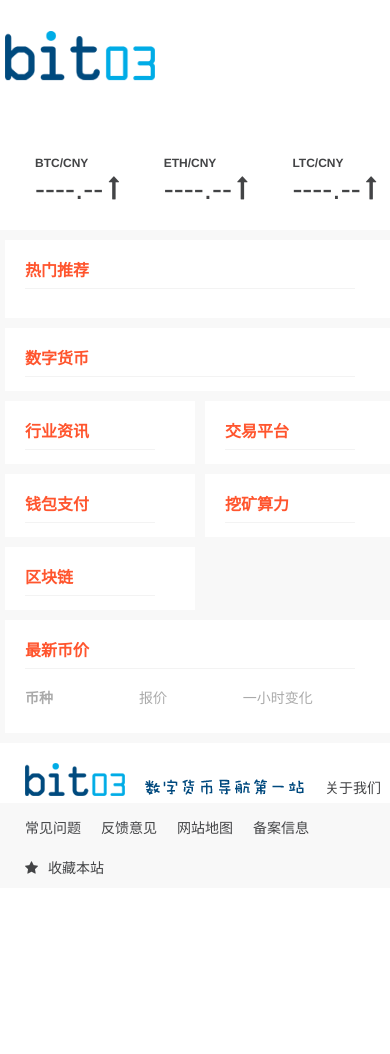
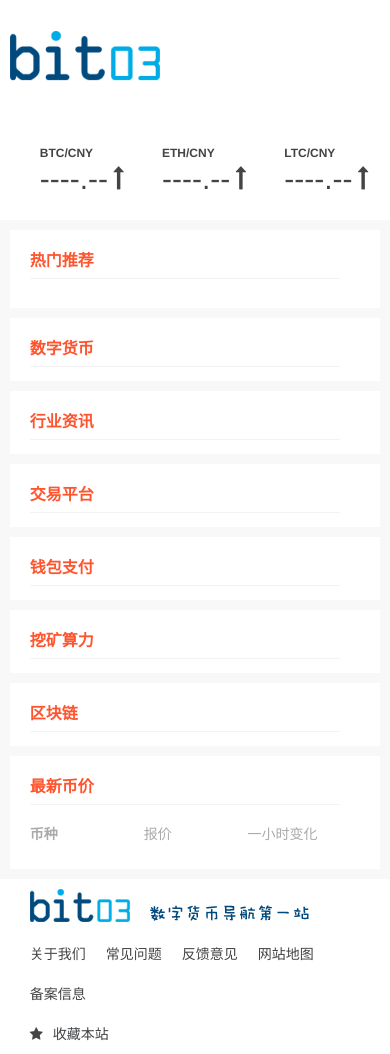
Before and after one commit to huanjie23333/Django_demo, a Django app: template templates/web/index.html in a window 390 px wide. Before the commit the page ends 875 px from the top, so only its background shows below. Run offline with Django 3.2, Linux system fonts and the light colour scheme; the template is opened without the code that fills it, so the values that code supplies are empty; some libraries are stand-ins or nearby versions.

Commit message:
update mobile display

```diff
--- a/quark/settings/settings.py
+++ b/quark/settings/settings.py
@@ -33,6 +33,7 @@ ALLOWED_HOSTS = ["*"]
 # Application definition
 
 INSTALLED_APPS = [
+    'suit',
     'django.contrib.admin',
     'django.contrib.auth',
     'django.contrib.contenttypes',
--- a/requirements.txt
+++ b/requirements.txt
@@ -13,6 +13,7 @@ django-htmlmin==0.10.0
 django-model-utils==3.0.0
 django-nose==1.4.5
 django-taggit==0.22.1
+django-suit==0.2.25
 docopt==0.6.2
 gevent==1.2.2
 greenlet==0.4.12
--- a/static/css/web/dimentions/md.less
+++ b/static/css/web/dimentions/md.less
@@ -1,2 +1,5 @@
 @media(max-width: 1199px) {
+   .container{
+      width: 95%;
+   }
 }
--- a/static/css/web/dimentions/xs.less
+++ b/static/css/web/dimentions/xs.less
@@ -4,5 +4,15 @@
 //for xs screen , and all screen NOT sx
 
 @media (max-width:768px){
+  #grid[data-columns]::before{
+  content: '1 .column.size-1of1';
+  }
+  #grid{
+    .column {
+      float: left;
+      border-left: 0px;
+    }
+    .size-1of1 { width: 100%; }
+  }
 
 }
--- a/static/css/web/main.css
+++ b/static/css/web/main.css
@@ -462,10 +462,71 @@ ul li {
   margin-left: -10px;
   margin-right: 0px;
 }
+@media (max-width: 768px) {
+  .col-lg-1,
+  .col-lg-10,
+  .col-lg-11,
+  .col-lg-12,
+  .col-lg-2,
+  .col-lg-3,
+  .col-lg-4,
+  .col-lg-5,
+  .col-lg-6,
+  .col-lg-7,
+  .col-lg-8,
+  .col-lg-9,
+  .col-md-1,
+  .col-md-10,
+  .col-md-11,
+  .col-md-12,
+  .col-md-2,
+  .col-md-3,
+  .col-md-4,
+  .col-md-5,
+  .col-md-6,
+  .col-md-7,
+  .col-md-8,
+  .col-md-9,
+  .col-sm-1,
+  .col-sm-10,
+  .col-sm-11,
+  .col-sm-12,
+  .col-sm-2,
+  .col-sm-3,
+  .col-sm-4,
+  .col-sm-5,
+  .col-sm-6,
+  .col-sm-7,
+  .col-sm-8,
+  .col-sm-9,
+  .col-xs-1,
+  .col-xs-10,
+  .col-xs-11,
+  .col-xs-12,
+  .col-xs-2,
+  .col-xs-3,
+  .col-xs-4,
+  .col-xs-5,
+  .col-xs-6,
+  .col-xs-7,
+  .col-xs-8,
+  .col-xs-9 {
+    padding-left: 0;
+    padding-right: 0;
+  }
+  .container {
+    padding-left: 0;
+    padding-right: 0;
+  }
+  .row {
+    margin-left: 0;
+    margin-right: 0;
+  }
+}
 body {
   color: #434446;
   font-size: 14px;
-  background-color: #f8f8f8;
+  background-color: #ffffff;
   font-family: "Helvetica Neue", Helvetica, "Hiragino Sans GB", "Microsoft YaHei", Arial, sans-serif;
   -webkit-font-smoothing: subpixel-antialiased;
 }
@@ -533,6 +594,10 @@ body a:hover {
 }
 #header .price-list > li .quote .quote-price i::before {
   font-size: 24px;
+}
+#content {
+  background-color: #f8f8f8;
+  padding-bottom: 10px;
 }
 #content .box {
   margin-top: 10px;
@@ -650,7 +715,7 @@ body a:hover {
   width: 50%;
 }
 #footer {
-  margin-top: 10px;
+  margin-top: 0px;
   background-color: #fff;
   height: 60px;
 }
@@ -675,6 +740,23 @@ body a:hover {
 #bookmarkme {
   cursor: pointer;
 }
+@media (max-width: 1199px) {
+  .container {
+    width: 95%;
+  }
+}
+@media (max-width: 768px) {
+  #grid[data-columns]::before {
+    content: '1 .column.size-1of1';
+  }
+  #grid .column {
+    float: left;
+    border-left: 0px;
+  }
+  #grid .size-1of1 {
+    width: 100%;
+  }
+}
 .test {
   color: black;
 }
--- a/static/css/web/main.less
+++ b/static/css/web/main.less
@@ -76,7 +76,8 @@ body{
 @box-header-font-color:#ff552e;
 
 #content{
-
+  background-color:@default-content-background;
+  padding-bottom:@gutter-size;
   .box{
     margin-top: @gutter-size;
     background-color:@box-bg-color;
@@ -181,7 +182,7 @@ body{
 #grid{
   .column {
     float: left;
-    border-left: solid 10px @default-background;
+    border-left: solid 10px @default-content-background;
   }
   .size-1of2 { width: 50%; }
 }
@@ -189,7 +190,7 @@ body{
 
 
 #footer{
-  margin-top:10px;
+  margin-top:0px;
   background-color:#fff;
   height:60px;
   .logo{
--- a/templates/base/snippets/meta.html
+++ b/templates/base/snippets/meta.html
@@ -1,6 +1,11 @@
+
     <meta http-equiv="Content-Type" content="text/html; charset=utf-8" />
     <meta name="Keywords"  content="比特币导航,区块链门户,上网导航,数字货币网址大全,网址导航,bit03上网导航,bit03网址,bit03导航,bit03网址大全" />
     <meta name="Description" content="description：bit03 是汇集全网优质数字货币、区块链项目网址及资源的中文上网导航。及时收录比特币 Bitcoin、比特币现金 Bitcoin Cash、莱特币 Litecoin、以太坊 Ethereum、经典以太币 Ethereum Classic 等相关交易所、挖矿算力、当前交易价、交易数据统计及分析等分类的网址与内容，让你的数字货币网络生活更简单直接。了解数字货币，从 bit03 开始。" />
 {#    <meta name="mobile-agent" content="format=xhtml; url={{ mobile_url }}">#}
 {#    <meta name="mobile-agent" content="format=html5; url={{ mobile_url }}">#}
 {#    <meta name="mobile-agent" content="format=wml; url={{ mobile_url }}">#}
+
+     <meta name="viewport" content="width=device-width, initial-scale=1.0, user-scalable=no, maximum-scale=1.0" >
+{#    <meta charset="utf-8">#}
+    <meta content="IE=edge,chrome=1" http-equiv="X-UA-Compatible">
--- a/templates/web/index.html
+++ b/templates/web/index.html
@@ -5,7 +5,7 @@
     <section id="content">
         <div class="container">
             <div class="row">
-                <div class="col-sm-8">
+                <div class="col-sm-8 col-xs-12">
                     <div class="box">
                         <div class="box-header">热门推荐</div>
                         <div class="box-body">
@@ -101,7 +101,7 @@
                         </div>
                     </div>
                 </div>
-                <div class="col-sm-4 ">
+                <div class="col-sm-4 col-xs-12">
                     <div class="box">
                         <div class="box-header">最新币价</div>
                         <div class="box-body">
--- a/templates/web/partial/footer.html
+++ b/templates/web/partial/footer.html
@@ -2,7 +2,7 @@
 <section id="footer">
     <div class="container">
         <div class="row">
-            <div class="col-sm-10">
+            <div class="col-sm-10 col-xs-12">
                 <ul class="footer-list">
                     <li class="logo">
                         <img src="{% static 'images/logo-bottom.png' %}">
@@ -14,7 +14,7 @@
                     <li>备案信息</li>
                 </ul>
             </div>
-            <div class="col-sm-2">
+            <div class="col-sm-2 col-xs-12">
                 <ul class="footer-list">
                     <li class="action" id="bookmarkme"><i class="fa fa-star"></i>收藏本站</li>
 
--- a/templates/web/partial/header.html
+++ b/templates/web/partial/header.html
@@ -2,12 +2,12 @@
 <section id="header">
     <div class="container">
         <div class="row">
-            <div class="col-sm-2">
+            <div class="col-sm-2 col-xs-12">
                <span class="main-logo">
                    <img src="{% static 'images/logo.png' %}" width="150px">
                </span>
             </div>
-            <div class="col-sm-9">
+            <div class="col-sm-9 col-xs-12">
                 <ul class="price-list">
                     <li>
                         <div class="quote" id="quote_btc">
```
